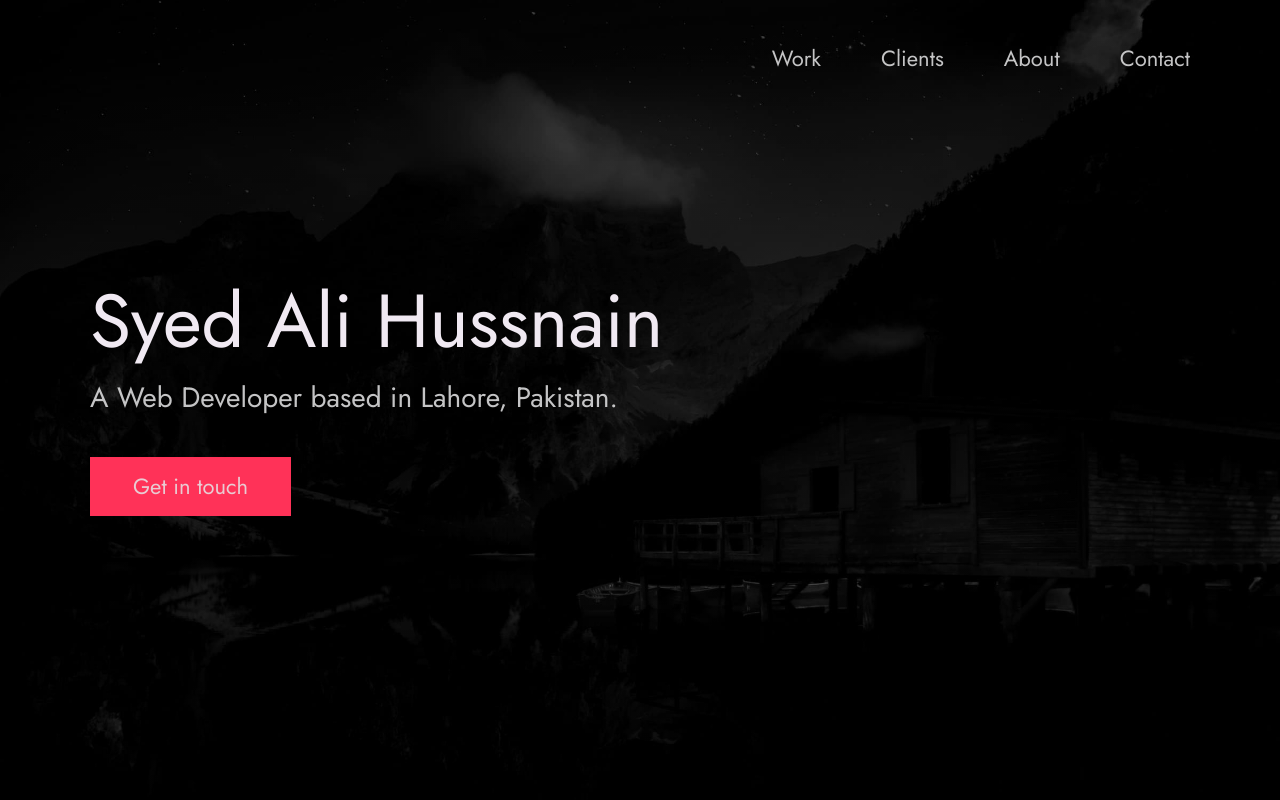
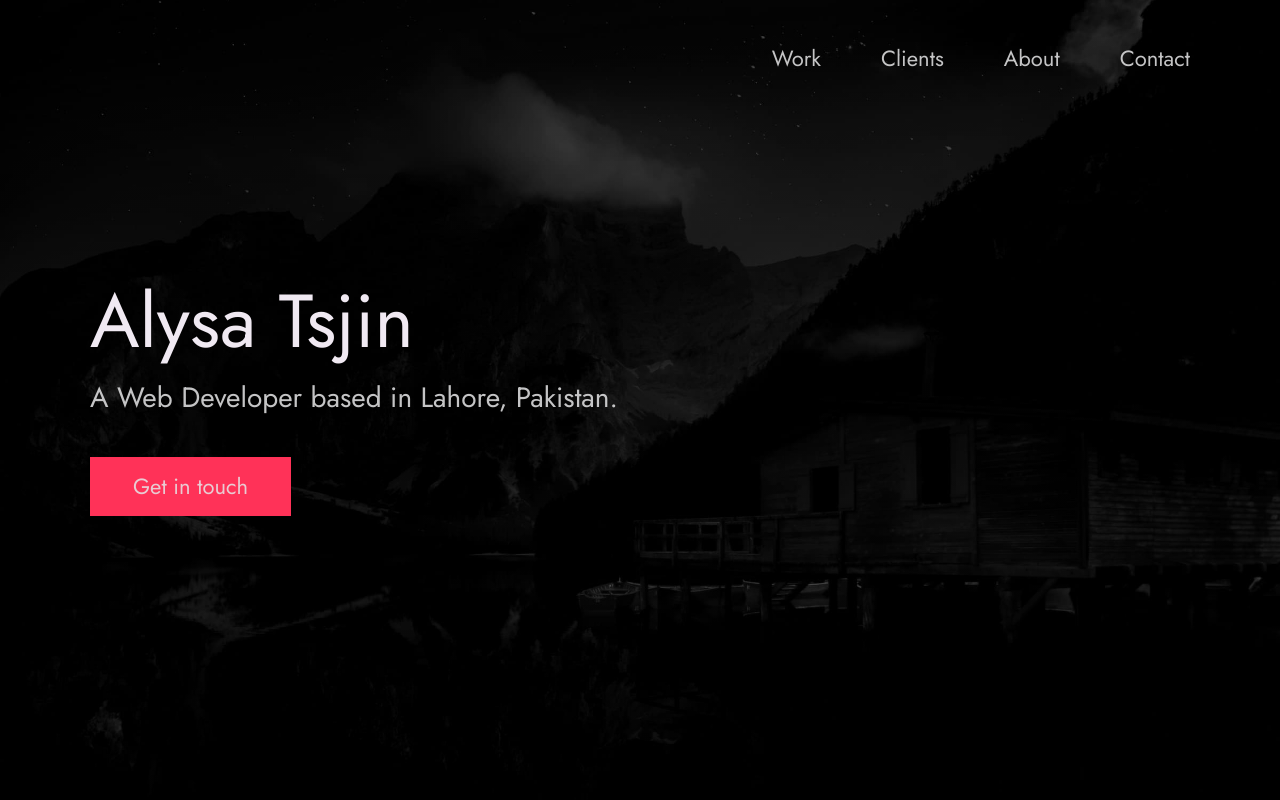
Before and after one commit to alysatsjin/alysatsjin-1.github.io, a plain HTML site: page index.html in a window 1280 px wide. Shown: the top 800 px of the page. Drawn offline with Linux system fonts and the light colour scheme.

Commit message:
name change

```diff
--- a/index.html
+++ b/index.html
@@ -24,7 +24,7 @@
 
   <!-- Put your site title here -->
   <title>
-    Syed Ali Hussnain | A Web Developer based in Lahore, Pakistan.
+    Alysa Tsjin | A Web Developer based in Lahore, Pakistan.
   </title>
 
   <meta name="description" content="Add small description of yourslef.">
@@ -56,7 +56,7 @@
       <div class="header__text">
         <h1 class="heading-primary">
           <!-- Replace the following name with your name -->
-          <span>Syed Ali Hussnain</span>
+          <span>Alysa Tsjin</span>
         </h1>
         <!-- Put a small paragraph about yourself -->
         <p>A Web Developer based in Lahore, Pakistan.</p>
```
Also changed, not shown: 1 other file.
